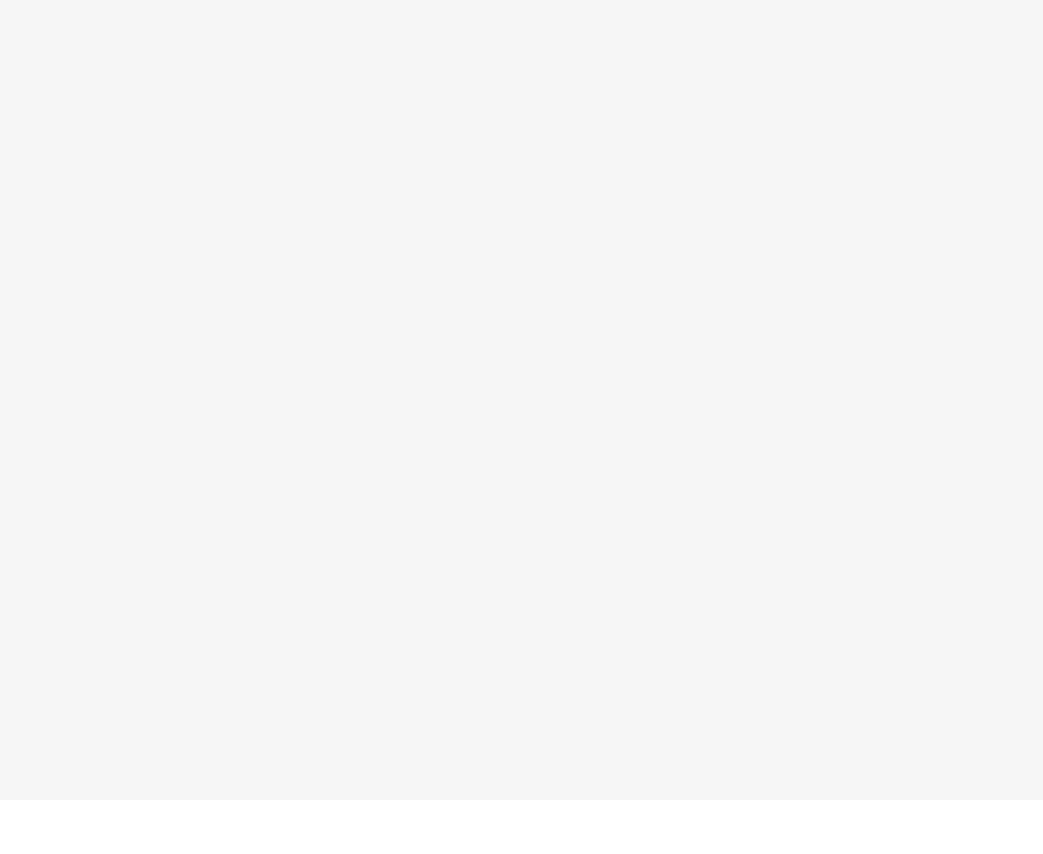
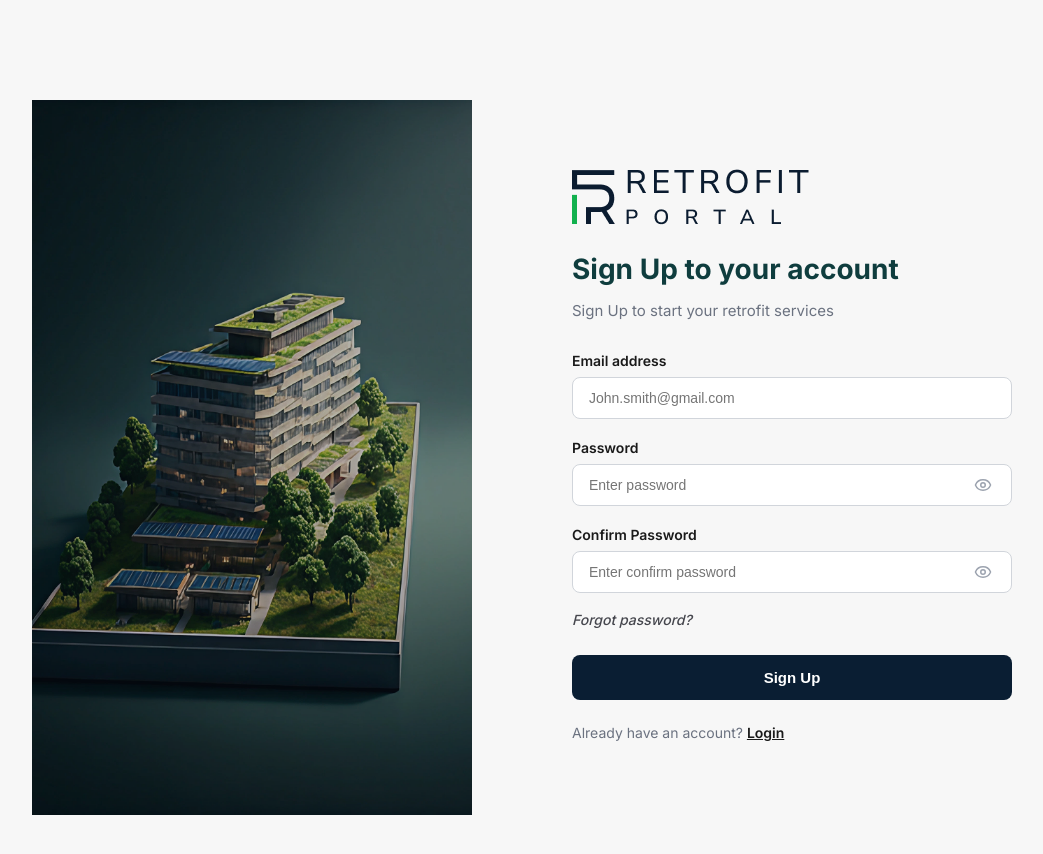
Before and after one commit to bilal-1235/Retrofit_project, a React (Vite) app: page /signup in a window 1280 px wide. Before the commit this address had no page. Shown: the top 854 px of the page, without its empty margins (68-1111 px from the left). Before the commit the page ends 800 px from the top, so only its background shows below. Built offline with nearby package versions, Linux system fonts and the light colour scheme.

Commit message:
Signup Page

```diff
--- a/src/App.jsx
+++ b/src/App.jsx
@@ -8,6 +8,7 @@ import Services from './Component/Services'
 import Testimonials from './Component/Testimonials'
 import CTABanner from './Component/CTABanner'
 import Login from './Component/Login';
+import Signup from './Component/Signup';
 
 function LandingPage() {
   return (
@@ -31,6 +32,7 @@ function App() {
 
         </Route>
         <Route path="login" element={<Login />} />
+         <Route path="signup" element={<Signup />} />
       </Routes>
     </BrowserRouter>
   );
--- a/src/Component/Login.css
+++ b/src/Component/Login.css
@@ -37,7 +37,7 @@
 }
 
 .login-header h2 {
-  font-family: var(--font-heading);
+  font-family: var(--font-primary);
   font-size: 28px;
   color: #0f3d3e;
   margin-bottom: 8px;
@@ -94,12 +94,16 @@
 
 .login-forgot {
   display: block;
-  text-align: right;
-  font-size: 14px;
   font-style: italic;
-  color: #4a4a4a;
+  color:  #45464D;
   text-decoration: none;
   margin-bottom: 28px;
+  font-family: var( --font-primary);
+  font-weight: 500;
+  font-style: Italic;
+  font-size: 14px;
+  line-height: 100%;
+  letter-spacing: 0%;
 }
 
 .login-button {
@@ -115,7 +119,6 @@
 }
 
 .login-signup {
-  text-align: center;
   font-size: 14px;
   color: #6b7280;
   margin-top: 24px;
--- /dev/null
+++ b/src/Component/Signup.jsx
@@ -0,0 +1,101 @@
+import { useState } from 'react';
+import { Link } from 'react-router-dom';
+import { Eye, EyeOff } from 'lucide-react';
+import './Login.css';
+import signupImage from '../assets/SignupPage/Signup.png';
+import logo from "../assets/LogoHorizental.png";
+
+
+function Signup() {
+  const [email, setEmail] = useState('');
+  const [password, setPassword] = useState('');
+  const [confirmPassword, setConfirmPassword] = useState('');
+  const [showPassword, setShowPassword] = useState(false);
+  const [showConfirmPassword, setShowConfirmPassword] = useState(false);
+
+  function handleSubmit(e) {
+    e.preventDefault();
+    console.log('Email:', email);
+    console.log('Password:', password);
+    console.log('Confirm Password:', confirmPassword);
+  }
+
+  return (
+    <div className="login-page">
+      <div className="login-image">
+        <img src={signupImage} alt="Retrofit building" />
+      </div>
+
+      <div className="login-form-container">
+        <div className="login-logo">
+         <img src={logo} alt="Retrofit Portal" className="logo-icon" />
+
+        </div>
+
+        <div className="login-header">
+          <h2>Sign Up to your account</h2>
+          <p>Sign Up to start your retrofit services</p>
+        </div>
+
+        <form className="login-form" onSubmit={handleSubmit}>
+          <div className="login-field">
+            <label>Email address</label>
+            <input
+              type="email"
+              placeholder="John.smith@gmail.com"
+              value={email}
+              onChange={(e) => setEmail(e.target.value)}
+            />
+          </div>
+
+          <div className="login-field">
+            <label>Password</label>
+            <div className="login-password-wrapper">
+              <input
+                type={showPassword ? "text" : "password"}
+                placeholder="Enter password"
+                value={password}
+                onChange={(e) => setPassword(e.target.value)}
+              />
+              <button
+                type="button"
+                className="login-password-toggle"
+                onClick={() => setShowPassword(!showPassword)}
+              >
+                {showPassword ? <EyeOff size={18} /> : <Eye size={18} />}
+              </button>
+            </div>
+          </div>
+
+          <div className="login-field">
+            <label>Confirm Password</label>
+            <div className="login-password-wrapper">
+              <input
+                type={showConfirmPassword ? "text" : "password"}
+                placeholder="Enter confirm password"
+                value={confirmPassword}
+                onChange={(e) => setConfirmPassword(e.target.value)}
+              />
+              <button
+                type="button"
+                className="login-password-toggle"
+                onClick={() => setShowConfirmPassword(!showConfirmPassword)}
+              >
+                {showConfirmPassword ? <EyeOff size={18} /> : <Eye size={18} />}
+              </button>
+            </div>
+          </div>
+
+          <a href="#" className="login-forgot">Forgot password?</a>
+
+          <button type="submit" className="login-button">Sign Up</button>
+        </form>
+
+        <p className="login-signup">
+          Already have an account? <Link to="/login" className="login-signup-link">Login</Link>
+        </p>
+      </div>
+    </div>
+  );
+}
+export default Signup;
```
Also changed, not shown: src/assets/SignupPage/Signup.png (added).
